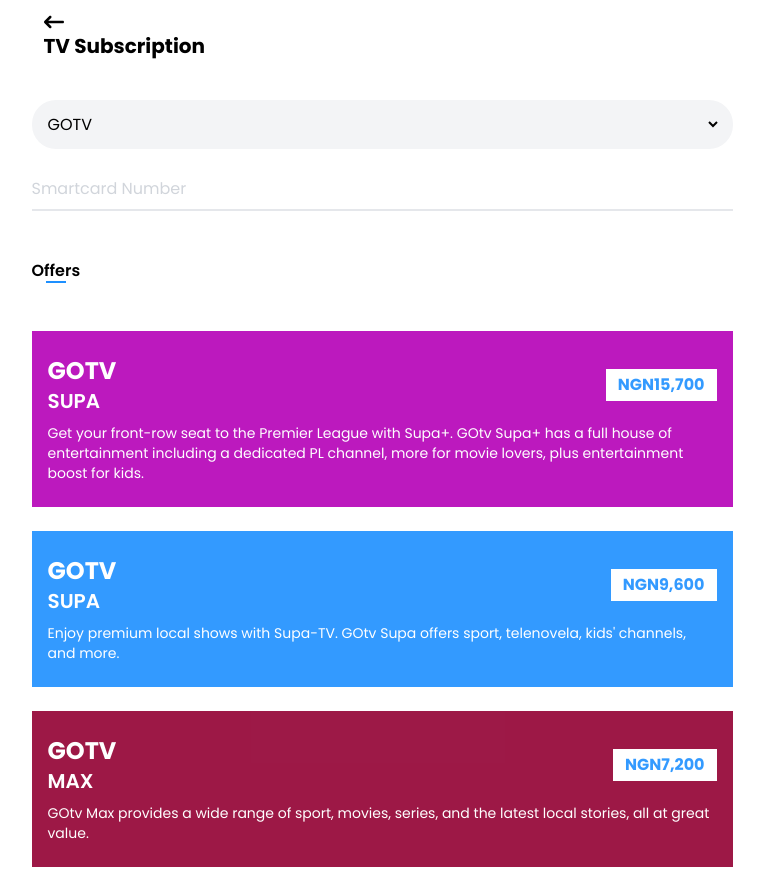
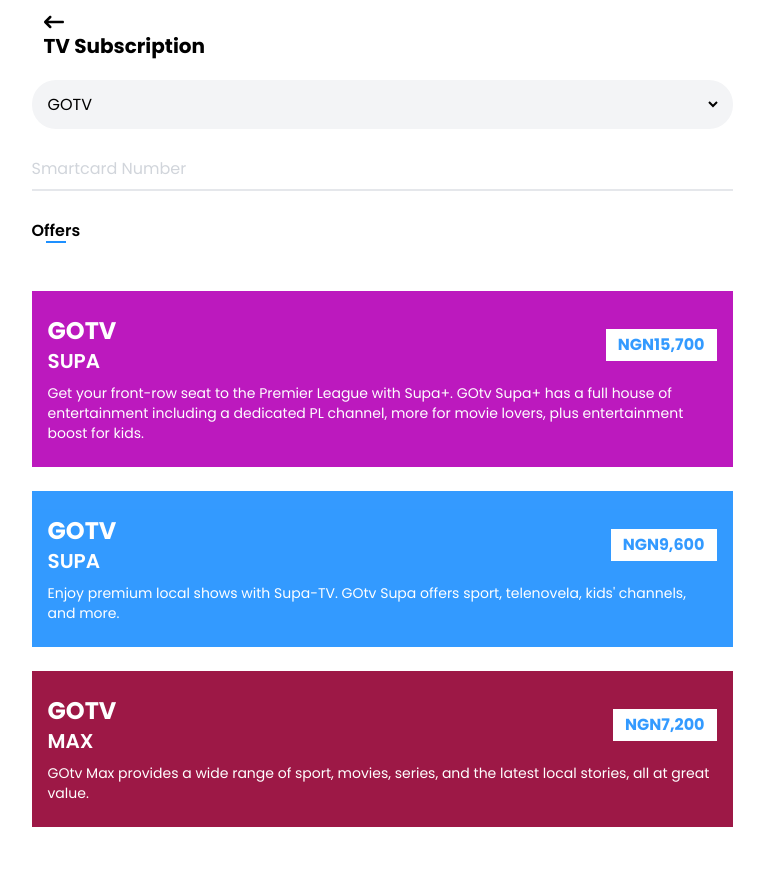
Before and after one commit to DevEmmy/vtu-frontend, a React (Vite) app: page /tv-subscription in a window 1280 px wide. Shown: the whole page, without its empty margins (258-1022 px from the left). After the commit the page ends 847 px from the top, so only its background shows below. Built offline with nearby package versions, Linux system fonts and the light colour scheme.

Commit message:
updates: minor changes made to 2 components.

```diff
--- a/src/components/home/quick-actions/buy-airtime.tsx
+++ b/src/components/home/quick-actions/buy-airtime.tsx
@@ -100,7 +100,7 @@ function buyAirtime() {
     makeTransaction(data);
   };
   return (
-    <div className={`px-3 py-5 w-[100%] relative flex flex-col gap-7 h-full`}>
+    <div className={`px-3 py-5 w-[100%] relative flex flex-col gap-7 min-h-screen`}>
       <div
         className={`transition-all duration-500 ease-in-out bg-white fixed w-full top-0 p-3 ${
           isScrolled ? "flex items-center z-20 gap-1 p-2" : "block"
--- a/src/components/home/services/tv-subscription.tsx
+++ b/src/components/home/services/tv-subscription.tsx
@@ -105,7 +105,7 @@ function TvSubscription() {
         <h1 className='text-xl font-bold'>TV Subscription</h1>
       </div>
 
-      <div className='flex flex-col gap-5 mt-20 py-5'>
+      <div className='flex flex-col gap-5 mt-20'>
         <div className='bg-gray-100 rounded-3xl flex items-center py-3 justify-between px-3'>
           <select className='bg-gray-100 w-full focus:outline-none' value={TV} onChange={(e) => setTV(e.target.value)}>
             {TVType.map((n, i) => (
```
